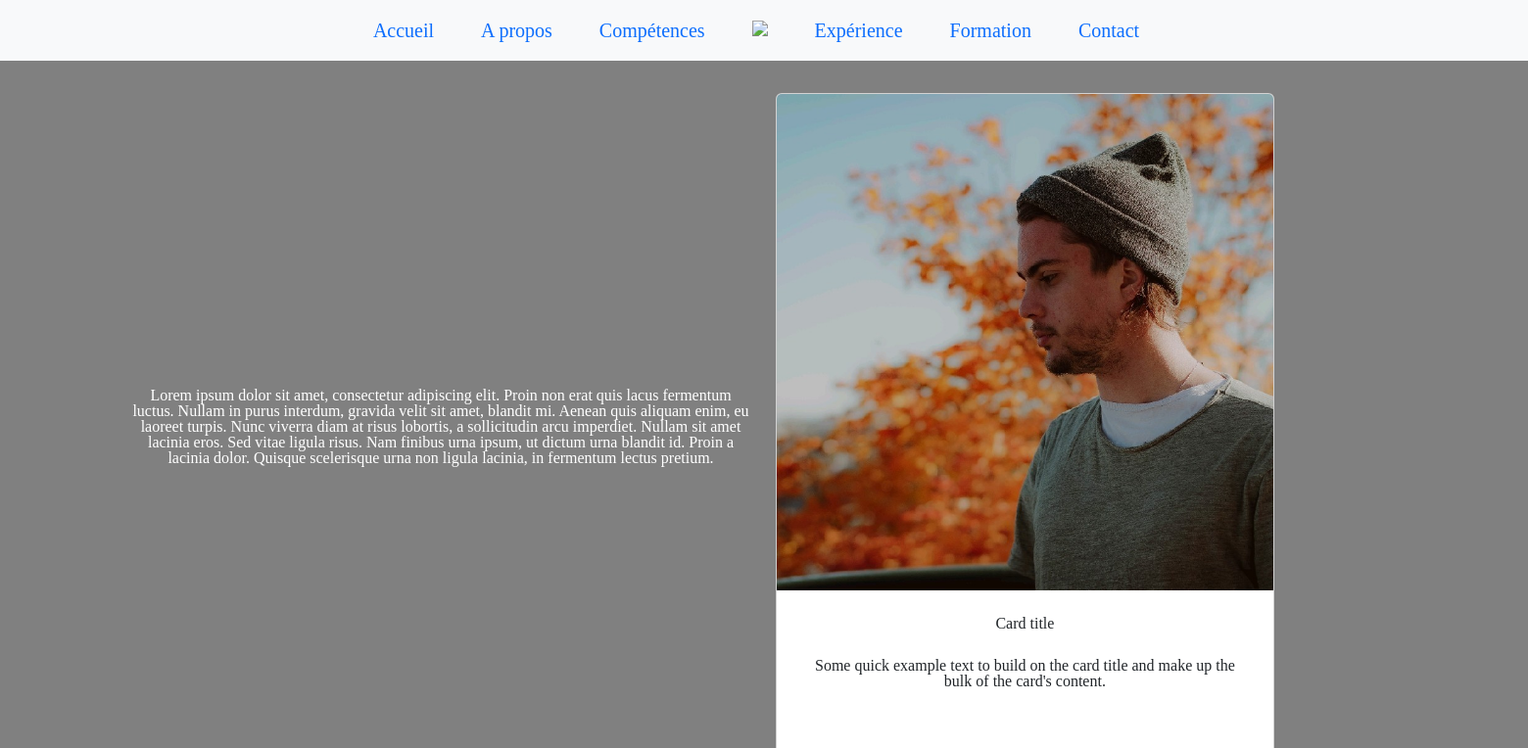
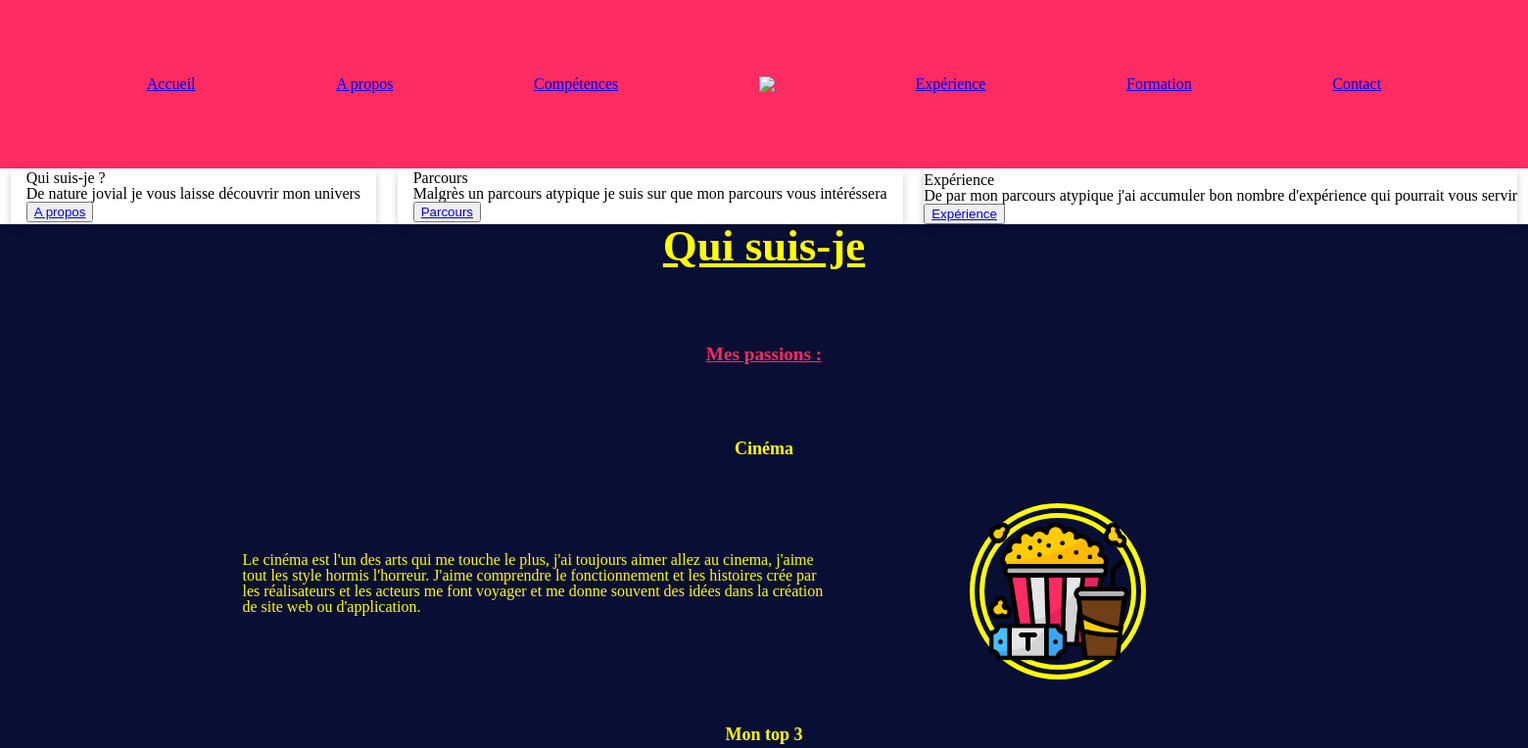
Before and after one commit to BHSIO/ProjectWeb, a PHP site: page / in a window 1560 px wide; the page is wider, and only the part inside the window is pictured. Shown: the top 764 px of that part at 98% size. Run offline with PHP 8.4, Linux system fonts and the light colour scheme.

Commit message:
resetcss

```diff
--- a/assets/css/style.css
+++ b/assets/css/style.css
@@ -1,47 +1,93 @@
 @import "reset.css";
-body{
-    color: white;
-    background-color: grey;
+.container{
+  display: flex;
+  justify-content: center;
+  align-items: stretch;
 }
-.card{
-  height: 100%;
-  width: 80% !important;
-  margin-top: 15%;
+.hfilm{
+  text-align: center;
+  font-weight: bold;
+  font-size: large;
+  margin: 3%;
 }
-.container-fluid{
-  display: inline-block !important;
+.film {
+  width: 300px;
+  height: 450px;
+  margin-left: 150Px;
+  margin-right: 150px;
+  background-color: #ff2b63;
 }
-.card-title, .card-text{
-  padding: 2%;
+.pfilm{
+  text-align: center;
+  font-weight: bold;
+  font-size: medium;
+  margin-top: 3%;
 }
-.btn-primary{
-  margin-top: 15%;
-  width: 95%;
-  margin-bottom: -10%;
+.imgcinema{
+  border-radius: 100%;
+  border-color: yellow;
+  border-width: 15px;
+  border-style: double;
+  width: 150px;
+  height: 150px;
+  margin-right: 25%;
 }
-.text{
-  margin-top: 30%;
+.iconcinema{
+  height: 150px;
+}
+.description_passion{
+  margin-left: 25%;
+  margin-right: 15%;
+  margin-top: 5%;
+}
+.onglet{
+  text-align: center;
+  font-size: larger;
+  font-weight: bold;
+  color: yellow;
+  font-size: 45px;
+  text-decoration: underline;
+}
+.passion{
+  text-align: center;
+  font-size: larger;
+  font-weight: bold;
+  color: #ff2b63;
+  text-decoration: underline;
+  margin: 5%;
 }
 #apropos{
-  margin-top: 10%;
+  background-color: #090E34;
+  color: yellow;
 }
-h1{
-  margin-top: 3%;
+.nav{
+  background-color: #ff2b63;
+  color: yellow;
+  text-decoration: none;
+  display: flex;
+  justify-content: space-around;
+  align-items: stretch;
+  padding: 5%;
 }
-nav{
-  margin-bottom: 2%;
+.card {
+  /* Add shadows to create the "card" effect */
+  box-shadow: 0 4px 8px 0 rgba(0,0,0,0.2);
+  transition: 0.3s;
 }
-.me{
- border-radius: 100%;
- border-color: yellow;
- width: 15%;
- border: solid;
- display: flex;
- display: inline-block;
- margin: 2%;
+
+/* On mouse-over, add a deeper shadow */
+.card:hover {
+  box-shadow: 0 8px 16px 0 rgba(0,0,0,0.2);
 }
-.quisuije{
-  text-align: center;
-  font-weight: bold;
-  text-decoration: underline;
+
+/* Add some padding inside the card container */
+.containar {
+  padding: 2px 16px;
 }
+.cardcontainer{
+  display: flex;
+  justify-content: space-around;
+  align-items: stretch;
+  width: auto;
+  height: auto;
+}
--- a/index.html
+++ b/index.html
@@ -2,132 +2,122 @@
 <head>
   <meta charset="utf-8">
   <title>doc pate a crepes</title>
-  <link href="https://cdn.jsdelivr.net/npm/bootstrap@5.3.2/dist/css/bootstrap.min.css" rel="stylesheet" integrity="sha384-T3c6CoIi6uLrA9TneNEoa7RxnatzjcDSCmG1MXxSR1GAsXEV/Dwwykc2MPK8M2HN" crossorigin="anonymous">
   <link rel="stylesheet" href="assets/css/style.css">
 
 </head>
 <body>
-<nav class="navbar fixed-top bg-body-tertiary">
-    <div class="container-fluid">
-    <ol class="nav justify-content-center">
-        <li class="nav-item"><div class="navbar-brand"><a class="nav-link" href="#accueil">Accueil</a></div></li>
-        <li class="nav-item"><div class="navbar-brand"><a class="nav-link" href="#apropos">A propos</a></div></li>
-        <li class="nav-item"><div class="navbar-brand"><a class="nav-link" href="#competences">Compétences</a></div></li>
-        <li class="nav-item"><div class="navbar-brand"><a class="nav-link" href="#acceuil"><img src="#"></a></div></li>
-        <li class="nav-item"><div class="navbar-brand"><a class="nav-link" href="#experience">Expérience</a></div></li>
-        <li class="nav-item"><div class="navbar-brand"><a class="nav-link" href="#formation">Formation</a></div></li>
-        <li class="nav-item"><div class="navbar-brand"><a class="nav-link" href="#contact">Contact</a></div></li>
+<nav>
+    <div>
+    <ol class="nav">
+        <li><div><a href="#accueil">Accueil</a></div></li>
+        <li><div><a href="#apropos">A propos</a></div></li>
+        <li><div><a href="#competences">Compétences</a></div></li>
+        <li><div><a href="#acceuil"><img src="#"></a></div></li>
+        <li><div><a href="#experience">Expérience</a></div></li>
+        <li><div><a href="#formation">Formation</a></div></li>
+        <li><div><a href="#contact">Contact</a></div></li>
     </ol>
     </div>
 </nav>
-<div class="container text-center" id="accueil">
-    <div class="row">
-      <div class="col text">
-        Lorem ipsum dolor sit amet, consectetur adipiscing elit. Proin non erat quis lacus fermentum luctus. Nullam in purus interdum, gravida velit sit amet, blandit mi. Aenean quis aliquam enim, eu laoreet turpis. Nunc viverra diam at risus lobortis, a sollicitudin arcu imperdiet. Nullam sit amet lacinia eros. Sed vitae ligula risus. Nam finibus urna ipsum, ut dictum urna blandit id. Proin a lacinia dolor. Quisque scelerisque urna non ligula lacinia, in fermentum lectus pretium.
+<div id="accueil">
+ <ol class="cardcontainer">
+    <li>
+        <div class="card">
+            <div class="containar">
+            <h1>Qui suis-je ?</h1>
+            <p>De nature jovial je vous laisse découvrir mon univers</p>
+            <button><a href="#apropos">A propos</a></button>
+            </div>
+        </div>
+    </li>
+    <li>
+        <div class="card">
+            <div class="containar">
+            <h1>Parcours</h1>
+            <p>Malgrès un parcours atypique je suis sur que mon parcours vous intéréssera</p>
+            <button><a href="#formation">Parcours</a></button>
+            </div>
+        </div>
+    </li>
+    <li>
+        <div class="card">
+            <div class="containar"></div>
+            <h1>Expérience</h1>
+            <p>De par mon parcours atypique j'ai accumuler bon nombre d'expérience qui pourrait vous servir</p>
+            <button><a href="#experience">Expérience</a></button>
+            </div>
+        </div>
+    </li>
+ </ol>
+</div>
+
+<div id="apropos">
+    <h1 class="onglet">Qui suis-je</h1>
+    <h2 class="passion">Mes passions :</h2>
+    <h3 class="hfilm">Cinéma</h2>
+    <div class="container">
+        <div>
+            <p class="description_passion">
+                Le cinéma est l'un des arts qui me touche le plus, j'ai toujours aimer allez au cinema, j'aime tout les style hormis l'horreur. J'aime comprendre le fonctionnement et les histoires crée par les réalisateurs et les acteurs me font voyager et me donne souvent des idées dans la création de site web ou d'application.
+            </p>
+        </div>
+        <div class="imgcinema">
+             <img class="iconcinema" src="assets/img/cinema.png">
+        </div>
+    </div>
+    <div>
+        <h4 class="hfilm">Mon top 3</h4>
+    </div>
+    <div class="container">
+        <div>
+            <img class="film" src="https://upload.wikimedia.org/wikipedia/fr/3/30/Le_Parrain_%28film%29.png">
+            <p class="pfilm">1- Le parrain</p>
+        </div>
+        <div>
+            <img class="film" src="https://fr.web.img3.acsta.net/medias/nmedia/18/62/56/68/18651925.jpg">
+            <p class="pfilm">2- Nausicaä la valée du vent</p>
+        </div>
+        <div>
+            <img class="film" src="https://static.wikia.nocookie.net/frstarwars/images/3/3e/Mercredi.png/revision/latest?cb=20151011153154">
+            <p class="pfilm">3- Star Wars III</p>
+        </div>
+    </div>
+    <h3>Manga</h3>
+    <div class="container">
+        <div>
+            <img>
+        </div>
+        <div>
+            <p>
+                Lorem ipsum dolor sit amet consectetur adipisicing elit. Quod laboriosam at placeat quis tempore numquam labore laborum, repellat doloribus eum voluptates consequatur aspernatur quasi nulla. Non numquam enim cupiditate commodi!
+            </p>
+        </div>
+    </div>
+    <h3>Jeux vidéo :</h3>
+    <div class="container">
+      <div>
+         <p>
+            Lorem, ipsum dolor sit amet consectetur adipisicing elit. Perferendis optio sunt sed eaque quos ex aut accusantium dolorem, magnam aspernatur fugit hic iste ipsa recusandae doloremque ut quo earum velit.
+         </p>
       </div>
-      <div class="col">
-        <div class="card" style="width: 18rem;">
-            <img src="assets/img/me.jfif" class="card-img-top" alt="...">
-            <div class="card-body">
-              <h5 class="card-title">Card title</h5>
-              <p class="card-text">Some quick example text to build on the card title and make up the bulk of the card's content.</p>
-              <a href="#apropos" class="btn btn-primary">Go somewhere</a>
-            </div>
-          </div>
+      <div>
+        <img>
       </div>
     </div>
-  </div>
+    <div>
 
-<div id="apropos"></div>
-    <h1 class="quisuije"><img class="me" src="assets/img/appelle-moi.png"></h1>
+    </div>
+</div>
 
-<p>
-    Lorem ipsum dolor sit amet, consectetur adipiscing elit. Proin non erat quis lacus fermentum luctus. Nullam in purus interdum, gravida velit sit amet, blandit mi. Aenean quis aliquam enim, eu laoreet turpis. Nunc viverra diam at risus lobortis, a sollicitudin arcu imperdiet. Nullam sit amet lacinia eros. Sed vitae ligula risus. Nam finibus urna ipsum, ut dictum urna blandit id. Proin a lacinia dolor. Quisque scelerisque urna non ligula lacinia, in fermentum lectus pretium.
-</p>
-<p>
-    Maecenas cursus justo ligula, ut porta orci scelerisque vulputate. Curabitur eu cursus arcu, in rutrum diam. Phasellus sodales est at sapien auctor, quis tincidunt leo maximus. Donec venenatis accumsan mi, quis consequat risus rhoncus vel. Integer molestie vel est sodales auctor. Mauris eros ligula, luctus ut euismod non, scelerisque ut sapien. Pellentesque nisi purus, vulputate et est sit amet, condimentum accumsan lacus. Vivamus viverra ante vel augue ultrices dignissim. Fusce iaculis elit metus, sit amet pulvinar nibh sollicitudin ac. Class aptent taciti sociosqu ad litora torquent per conubia nostra, per inceptos himenaeos.
-</p>
-<p>
-    Sed non nisi tempus, rutrum mi quis, efficitur ligula. Praesent sed rhoncus orci. In aliquet risus molestie, vehicula nisi vitae, tincidunt dolor. Nulla ac lacus hendrerit, tempor ipsum quis, consequat turpis. Quisque a accumsan lectus. Nunc egestas ante laoreet molestie dictum. Suspendisse eu libero molestie, pellentesque enim vitae, molestie justo. Pellentesque habitant morbi tristique senectus et netus et malesuada fames ac turpis egestas. Phasellus tincidunt tempor felis, in viverra orci commodo ut.
-</p>
-<p>
-    Curabitur at elementum turpis. Etiam at risus at ex viverra ultrices. Sed metus nulla, pretium non posuere dictum, dignissim sed purus. Donec sit amet cursus dui, ut dignissim felis. Nam dictum malesuada nulla nec ullamcorper. Quisque at turpis a nisi tempor laoreet. Nam id efficitur elit. Ut id mi neque. In mi magna, eleifend eget porttitor in, egestas ut ex. Cras auctor mollis laoreet. Integer a enim ultrices, aliquet nunc et, pulvinar lorem. Fusce blandit faucibus augue id vestibulum. Duis nec semper dolor, vitae pellentesque nisi. Pellentesque eu libero at mi fermentum posuere.
-</p>
-<p>
-    Ut porta vehicula leo, sit amet fringilla quam elementum quis. Sed ultrices pulvinar diam sed consectetur. Nulla volutpat porttitor odio id gravida. Aliquam vel ullamcorper sem. Nullam sit amet porttitor urna. Donec id eleifend eros. Fusce ac mi turpis. Aenean consectetur ornare posuere. Nunc semper egestas nunc ut dictum.
-</p>
 <div id="competences"></div>
-    <h1 class="quisuije"><img class="me" src="assets/img/competences.png"></h1>
 
-<p>
-    Lorem ipsum dolor sit amet, consectetur adipiscing elit. Proin non erat quis lacus fermentum luctus. Nullam in purus interdum, gravida velit sit amet, blandit mi. Aenean quis aliquam enim, eu laoreet turpis. Nunc viverra diam at risus lobortis, a sollicitudin arcu imperdiet. Nullam sit amet lacinia eros. Sed vitae ligula risus. Nam finibus urna ipsum, ut dictum urna blandit id. Proin a lacinia dolor. Quisque scelerisque urna non ligula lacinia, in fermentum lectus pretium.
-</p>
-<p>
-    Maecenas cursus justo ligula, ut porta orci scelerisque vulputate. Curabitur eu cursus arcu, in rutrum diam. Phasellus sodales est at sapien auctor, quis tincidunt leo maximus. Donec venenatis accumsan mi, quis consequat risus rhoncus vel. Integer molestie vel est sodales auctor. Mauris eros ligula, luctus ut euismod non, scelerisque ut sapien. Pellentesque nisi purus, vulputate et est sit amet, condimentum accumsan lacus. Vivamus viverra ante vel augue ultrices dignissim. Fusce iaculis elit metus, sit amet pulvinar nibh sollicitudin ac. Class aptent taciti sociosqu ad litora torquent per conubia nostra, per inceptos himenaeos.
-</p>
-<p>
-    Sed non nisi tempus, rutrum mi quis, efficitur ligula. Praesent sed rhoncus orci. In aliquet risus molestie, vehicula nisi vitae, tincidunt dolor. Nulla ac lacus hendrerit, tempor ipsum quis, consequat turpis. Quisque a accumsan lectus. Nunc egestas ante laoreet molestie dictum. Suspendisse eu libero molestie, pellentesque enim vitae, molestie justo. Pellentesque habitant morbi tristique senectus et netus et malesuada fames ac turpis egestas. Phasellus tincidunt tempor felis, in viverra orci commodo ut.
-</p>
-<p>
-    Curabitur at elementum turpis. Etiam at risus at ex viverra ultrices. Sed metus nulla, pretium non posuere dictum, dignissim sed purus. Donec sit amet cursus dui, ut dignissim felis. Nam dictum malesuada nulla nec ullamcorper. Quisque at turpis a nisi tempor laoreet. Nam id efficitur elit. Ut id mi neque. In mi magna, eleifend eget porttitor in, egestas ut ex. Cras auctor mollis laoreet. Integer a enim ultrices, aliquet nunc et, pulvinar lorem. Fusce blandit faucibus augue id vestibulum. Duis nec semper dolor, vitae pellentesque nisi. Pellentesque eu libero at mi fermentum posuere.
-</p>
-<p>
-    Ut porta vehicula leo, sit amet fringilla quam elementum quis. Sed ultrices pulvinar diam sed consectetur. Nulla volutpat porttitor odio id gravida. Aliquam vel ullamcorper sem. Nullam sit amet porttitor urna. Donec id eleifend eros. Fusce ac mi turpis. Aenean consectetur ornare posuere. Nunc semper egestas nunc ut dictum.
-</p>
 <div id="experience"></div>
-    <h1 class="quisuije"><img class="me" src="assets/img/vivre.png"></h1>
 
-<p>
-    Lorem ipsum dolor sit amet, consectetur adipiscing elit. Proin non erat quis lacus fermentum luctus. Nullam in purus interdum, gravida velit sit amet, blandit mi. Aenean quis aliquam enim, eu laoreet turpis. Nunc viverra diam at risus lobortis, a sollicitudin arcu imperdiet. Nullam sit amet lacinia eros. Sed vitae ligula risus. Nam finibus urna ipsum, ut dictum urna blandit id. Proin a lacinia dolor. Quisque scelerisque urna non ligula lacinia, in fermentum lectus pretium.
-</p>
-<p>
-    Maecenas cursus justo ligula, ut porta orci scelerisque vulputate. Curabitur eu cursus arcu, in rutrum diam. Phasellus sodales est at sapien auctor, quis tincidunt leo maximus. Donec venenatis accumsan mi, quis consequat risus rhoncus vel. Integer molestie vel est sodales auctor. Mauris eros ligula, luctus ut euismod non, scelerisque ut sapien. Pellentesque nisi purus, vulputate et est sit amet, condimentum accumsan lacus. Vivamus viverra ante vel augue ultrices dignissim. Fusce iaculis elit metus, sit amet pulvinar nibh sollicitudin ac. Class aptent taciti sociosqu ad litora torquent per conubia nostra, per inceptos himenaeos.
-</p>
-<p>
-    Sed non nisi tempus, rutrum mi quis, efficitur ligula. Praesent sed rhoncus orci. In aliquet risus molestie, vehicula nisi vitae, tincidunt dolor. Nulla ac lacus hendrerit, tempor ipsum quis, consequat turpis. Quisque a accumsan lectus. Nunc egestas ante laoreet molestie dictum. Suspendisse eu libero molestie, pellentesque enim vitae, molestie justo. Pellentesque habitant morbi tristique senectus et netus et malesuada fames ac turpis egestas. Phasellus tincidunt tempor felis, in viverra orci commodo ut.
-</p>
-<p>
-    Curabitur at elementum turpis. Etiam at risus at ex viverra ultrices. Sed metus nulla, pretium non posuere dictum, dignissim sed purus. Donec sit amet cursus dui, ut dignissim felis. Nam dictum malesuada nulla nec ullamcorper. Quisque at turpis a nisi tempor laoreet. Nam id efficitur elit. Ut id mi neque. In mi magna, eleifend eget porttitor in, egestas ut ex. Cras auctor mollis laoreet. Integer a enim ultrices, aliquet nunc et, pulvinar lorem. Fusce blandit faucibus augue id vestibulum. Duis nec semper dolor, vitae pellentesque nisi. Pellentesque eu libero at mi fermentum posuere.
-</p>
-<p>
-    Ut porta vehicula leo, sit amet fringilla quam elementum quis. Sed ultrices pulvinar diam sed consectetur. Nulla volutpat porttitor odio id gravida. Aliquam vel ullamcorper sem. Nullam sit amet porttitor urna. Donec id eleifend eros. Fusce ac mi turpis. Aenean consectetur ornare posuere. Nunc semper egestas nunc ut dictum.
-</p>
 <div id="formation"></div>
-    <h1 class="quisuije"><img class="me" src="assets/img/lobtention-du-diplome.png"></h1>
 
-<p>
-    Lorem ipsum dolor sit amet, consectetur adipiscing elit. Proin non erat quis lacus fermentum luctus. Nullam in purus interdum, gravida velit sit amet, blandit mi. Aenean quis aliquam enim, eu laoreet turpis. Nunc viverra diam at risus lobortis, a sollicitudin arcu imperdiet. Nullam sit amet lacinia eros. Sed vitae ligula risus. Nam finibus urna ipsum, ut dictum urna blandit id. Proin a lacinia dolor. Quisque scelerisque urna non ligula lacinia, in fermentum lectus pretium.
-</p>
-<p>
-    Maecenas cursus justo ligula, ut porta orci scelerisque vulputate. Curabitur eu cursus arcu, in rutrum diam. Phasellus sodales est at sapien auctor, quis tincidunt leo maximus. Donec venenatis accumsan mi, quis consequat risus rhoncus vel. Integer molestie vel est sodales auctor. Mauris eros ligula, luctus ut euismod non, scelerisque ut sapien. Pellentesque nisi purus, vulputate et est sit amet, condimentum accumsan lacus. Vivamus viverra ante vel augue ultrices dignissim. Fusce iaculis elit metus, sit amet pulvinar nibh sollicitudin ac. Class aptent taciti sociosqu ad litora torquent per conubia nostra, per inceptos himenaeos.
-</p>
-<p>
-    Sed non nisi tempus, rutrum mi quis, efficitur ligula. Praesent sed rhoncus orci. In aliquet risus molestie, vehicula nisi vitae, tincidunt dolor. Nulla ac lacus hendrerit, tempor ipsum quis, consequat turpis. Quisque a accumsan lectus. Nunc egestas ante laoreet molestie dictum. Suspendisse eu libero molestie, pellentesque enim vitae, molestie justo. Pellentesque habitant morbi tristique senectus et netus et malesuada fames ac turpis egestas. Phasellus tincidunt tempor felis, in viverra orci commodo ut.
-</p>
-<p>
-    Curabitur at elementum turpis. Etiam at risus at ex viverra ultrices. Sed metus nulla, pretium non posuere dictum, dignissim sed purus. Donec sit amet cursus dui, ut dignissim felis. Nam dictum malesuada nulla nec ullamcorper. Quisque at turpis a nisi tempor laoreet. Nam id efficitur elit. Ut id mi neque. In mi magna, eleifend eget porttitor in, egestas ut ex. Cras auctor mollis laoreet. Integer a enim ultrices, aliquet nunc et, pulvinar lorem. Fusce blandit faucibus augue id vestibulum. Duis nec semper dolor, vitae pellentesque nisi. Pellentesque eu libero at mi fermentum posuere.
-</p>
-<p>
-    Ut porta vehicula leo, sit amet fringilla quam elementum quis. Sed ultrices pulvinar diam sed consectetur. Nulla volutpat porttitor odio id gravida. Aliquam vel ullamcorper sem. Nullam sit amet porttitor urna. Donec id eleifend eros. Fusce ac mi turpis. Aenean consectetur ornare posuere. Nunc semper egestas nunc ut dictum.
-</p>
 
-    <h1>Me contacter</h1>
-    <div id="contact"></div>
-    <form action="" method="get" class="form-example">
-        <div class="form-example">
-          <label for="name">Enter your name: </label>
-          <input type="text" name="name" id="name" required />
-        </div>
-        <div class="form-example">
-          <label for="email">Enter your email: </label>
-          <input type="email" name="email" id="email" required />
-        </div>
-        <div class="form-example">
-          <input type="submit" value="Subscribe!" />
-        </div>
-      </form>
-      <footer>
-        <script src="https://cdn.jsdelivr.net/npm/bootstrap@5.3.2/dist/js/bootstrap.bundle.min.js" integrity="sha384-C6RzsynM9kWDrMNeT87bh95OGNyZPhcTNXj1NW7RuBCsyN/o0jlpcV8Qyq46cDfL" crossorigin="anonymous"></script>
-      </footer>
+<div id="contact"></div>
+<footer>
+
 </body>
 </html>
```
Also changed, not shown: assets/img/cinema.png (added), assets/img/communiquer.png (added).
